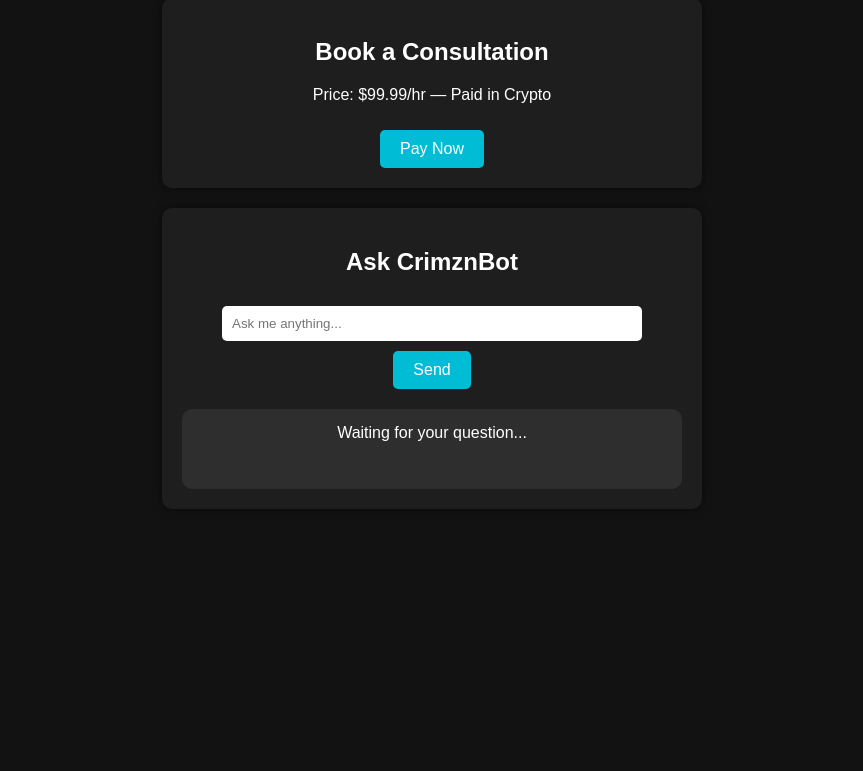
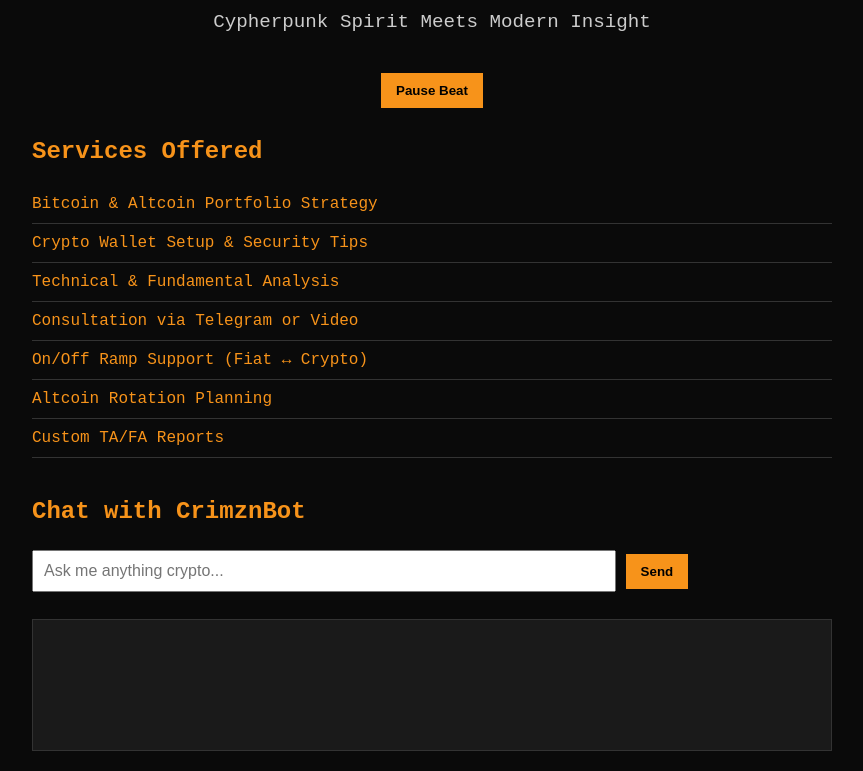
Before and after one commit to MUSICNFTACCESS/CryptoConsult, a plain HTML site: page index.html in a window 1280 px wide. Shown: the part 108-879 px from the top of the page, without its empty margins (208-1071 px from the left). Before the commit the page ends 800 px from the top, so only its background shows below. Drawn offline with Linux system fonts and the light colour scheme.

Commit message:
Updated site with beat, services, and CrimznBot restored

```diff
--- a/index.html
+++ b/index.html
@@ -1,71 +1,43 @@
 <!DOCTYPE html>
 <html lang="en">
 <head>
-  <meta charset="UTF-8">
-  <title>Crimzn Crypto Consult</title>
-  <style>
-    body { background-color: #121212; color: #ffffff; font-family: Arial, sans-serif; text-align: center; padding: 20px; }
-    h1 { margin-bottom: 20px; }
-    .card { background: #1e1e1e; padding: 20px; margin: 20px auto; border-radius: 10px; max-width: 500px; box-shadow: 0 0 10px rgba(0,0,0,0.5); }
-    .btn { background: #00bcd4; color: #fff; padding: 10px 20px; border: none; border-radius: 5px; cursor: pointer; font-size: 16px; margin-top: 10px; }
-    .btn:hover { background: #0196a6; }
-    #user-input { width: 80%; padding: 10px; margin-top: 10px; border: none; border-radius: 5px; }
-    #chat-response { margin-top: 20px; background: #2e2e2e; padding: 15px; border-radius: 10px; min-height: 50px; font-size: 16px; }
-  </style>
+  <meta charset="UTF-8" />
+  <meta name="viewport" content="width=device-width, initial-scale=1.0"/>
+  <title>CryptoConsult by Crimzn</title>
+  <link rel="stylesheet" href="style.css" />
 </head>
 <body>
+  <audio autoplay loop id="bg-audio" src="autoplay.mp3"></audio>
 
-  <h1>Crimzn Crypto Consult</h1>
+  <div class="container">
+    <h1>CryptoConsult by Crimzn</h1>
+    <p class="subtitle">Cypherpunk Spirit Meets Modern Insight</p>
 
-  <div class="card">
-    <h2>Book a Consultation</h2>
-    <p>Price: $99.99/hr — Paid in Crypto</p>
-    <a href="https://commerce.coinbase.com/checkout/0193a8a5-c86f-407d-b5d7-6f89664fbdf8" target="_blank">
-      <button class="btn">Pay Now</button>
-    </a>
+    <section class="controls">
+      <button id="toggle-audio" onclick="toggleAudio()">Pause Beat</button>
+    </section>
+
+    <section class="services">
+      <h2>Services Offered</h2>
+      <ul>
+        <li>Bitcoin & Altcoin Portfolio Strategy</li>
+        <li>Crypto Wallet Setup & Security Tips</li>
+        <li>Technical & Fundamental Analysis</li>
+        <li>Consultation via Telegram or Video</li>
+        <li>On/Off Ramp Support (Fiat ↔ Crypto)</li>
+        <li>Altcoin Rotation Planning</li>
+        <li>Custom TA/FA Reports</li>
+      </ul>
+    </section>
+
+    <section class="bot">
+      <h2>Chat with CrimznBot</h2>
+      <input type="text" id="user-input" placeholder="Ask me anything crypto..." />
+      <button onclick="sendMessage()">Send</button>
+      <div id="chat-box"></div>
+    </section>
   </div>
 
-  <div class="card">
-    <h2>Ask CrimznBot</h2>
-    <form id="chat-form">
-      <input type="text" id="user-input" placeholder="Ask me anything..." required>
-      <br>
-      <button type="submit" class="btn">Send</button>
-    </form>
-    <div id="chat-response">Waiting for your question...</div>
-  </div>
-
-  <script>
-    const API_URL = "https://crimznbot.onrender.com/api/chat";
-
-    document.getElementById("chat-form").addEventListener("submit", async (e) => {
-      e.preventDefault();
-      const userInput = document.getElementById("user-input").value.trim();
-      if (!userInput) return;
-
-      const responseDiv = document.getElementById("chat-response");
-      responseDiv.innerText = "Thinking...";
-
-      try {
-        const res = await fetch(API_URL, {
-          method: "POST",
-          headers: { "Content-Type": "application/json" },
-          body: JSON.stringify({ message: userInput }),
-        });
-        const data = await res.json();
-        if (data.reply) {
-          responseDiv.innerText = data.reply;
-        } else if (data.response) {
-          responseDiv.innerText = data.response;
-        } else {
-          responseDiv.innerText = "No reply received.";
-        }
-      } catch (error) {
-        console.error(error);
-        responseDiv.innerText = "Error: Could not reach CrimznBot.";
-      }
-    });
-  </script>
-
+  <script src="script.js"></script>
 </body>
 </html>
--- /dev/null
+++ b/script.js
@@ -0,0 +1,41 @@
+function sendMessage() {
+  const input = document.getElementById("user-input");
+  const message = input.value;
+  input.value = "";
+
+  fetch("https://crimznbot.onrender.com/api/chat", {
+    method: "POST",
+    headers: {
+      "Content-Type": "application/json"
+    },
+    body: JSON.stringify({ message })
+  })
+  .then(res => res.json())
+  .then(data => {
+    const box = document.getElementById("chat-box");
+    box.textContent += "> " + message + "\n" + data.response + "\n\n";
+    box.scrollTop = box.scrollHeight;
+  })
+  .catch(err => {
+    alert("Error talking to CrimznBot.");
+    console.error(err);
+  });
+}
+
+// Mobile autoplay fix
+document.addEventListener('click', function () {
+  const audio = document.getElementById('bg-audio');
+  if (audio.paused) audio.play();
+}, { once: true });
+
+function toggleAudio() {
+  const audio = document.getElementById('bg-audio');
+  const btn = document.getElementById('toggle-audio');
+  if (audio.paused) {
+    audio.play();
+    btn.textContent = "Pause Beat";
+  } else {
+    audio.pause();
+    btn.textContent = "Play Beat";
+  }
+}
--- a/style.css
+++ b/style.css
@@ -1,33 +1,71 @@
 body {
-  font-family: Arial, sans-serif;
-  background-color: #111;
-  color: #fff;
+  background-color: #0a0a0a;
+  color: #f7931a;
+  font-family: 'Courier New', monospace;
+  margin: 0;
+  padding: 0;
+}
+
+.container {
   padding: 20px;
+  max-width: 800px;
+  margin: auto;
 }
-h1, h2 {
-  color: #f7931a;
+
+h1 {
+  font-size: 2.5em;
   text-align: center;
+  text-shadow: 0 0 10px #f7931a;
 }
-.card {
-  background-color: #222;
-  padding: 20px;
-  border-radius: 10px;
-  margin-top: 20px;
-  box-shadow: 0 0 10px #000;
+
+.subtitle {
+  text-align: center;
+  font-size: 1.2em;
+  margin-bottom: 30px;
+  color: #cccccc;
 }
-.btn {
+
+.services ul {
+  list-style: none;
+  padding-left: 0;
+}
+
+.services li {
+  padding: 10px 0;
+  border-bottom: 1px solid #333;
+}
+
+.bot {
+  margin-top: 40px;
+}
+
+#user-input {
+  width: 70%;
+  padding: 10px;
+  font-size: 1em;
+}
+
+button {
   padding: 10px 15px;
-  background-color: #f7931a;
-  color: #fff;
+  background: #f7931a;
   border: none;
-  border-radius: 5px;
+  color: black;
+  font-weight: bold;
   cursor: pointer;
   margin-top: 10px;
-  display: inline-block;
+  margin-bottom: 10px;
 }
-#chat-response {
+
+#chat-box {
   margin-top: 20px;
-  background: #222;
   padding: 15px;
-  border-radius: 10px;
+  background-color: #1a1a1a;
+  min-height: 100px;
+  white-space: pre-wrap;
+  border: 1px solid #333;
 }
+
+.controls {
+  text-align: center;
+  margin-bottom: 20px;
+}
```
